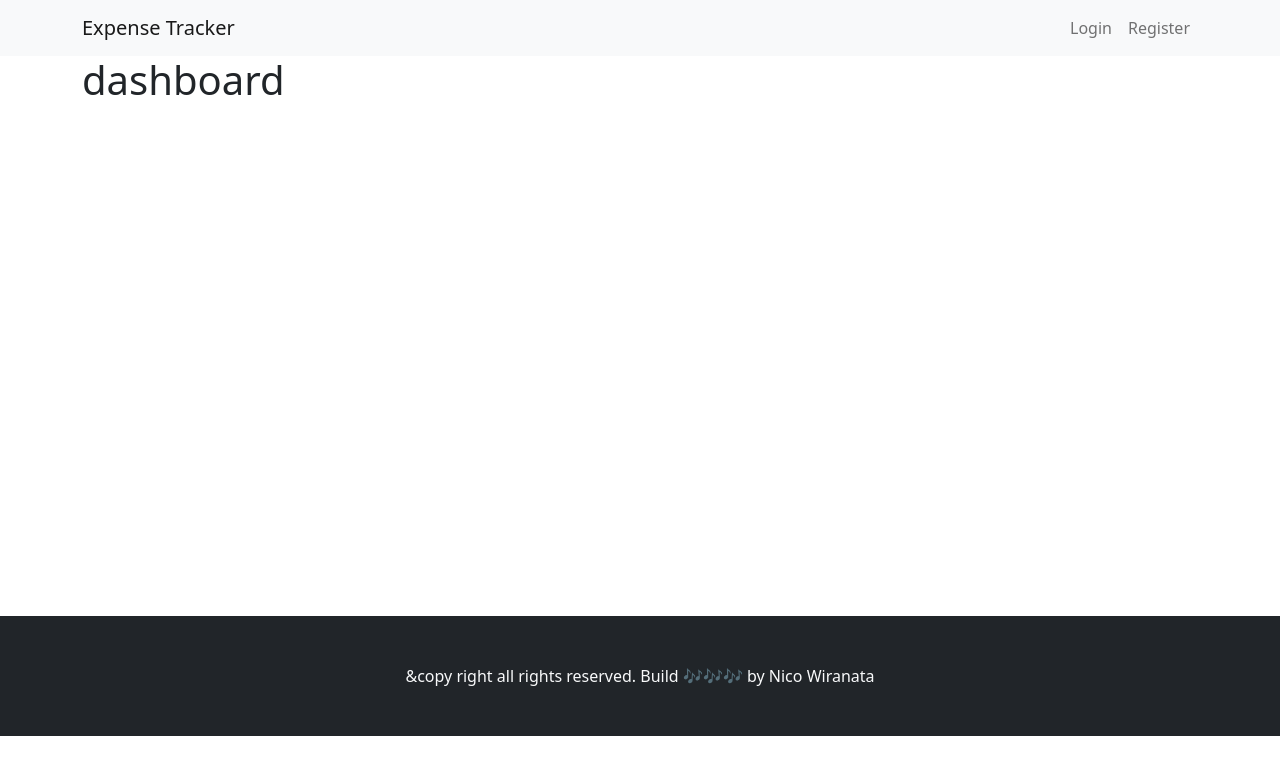
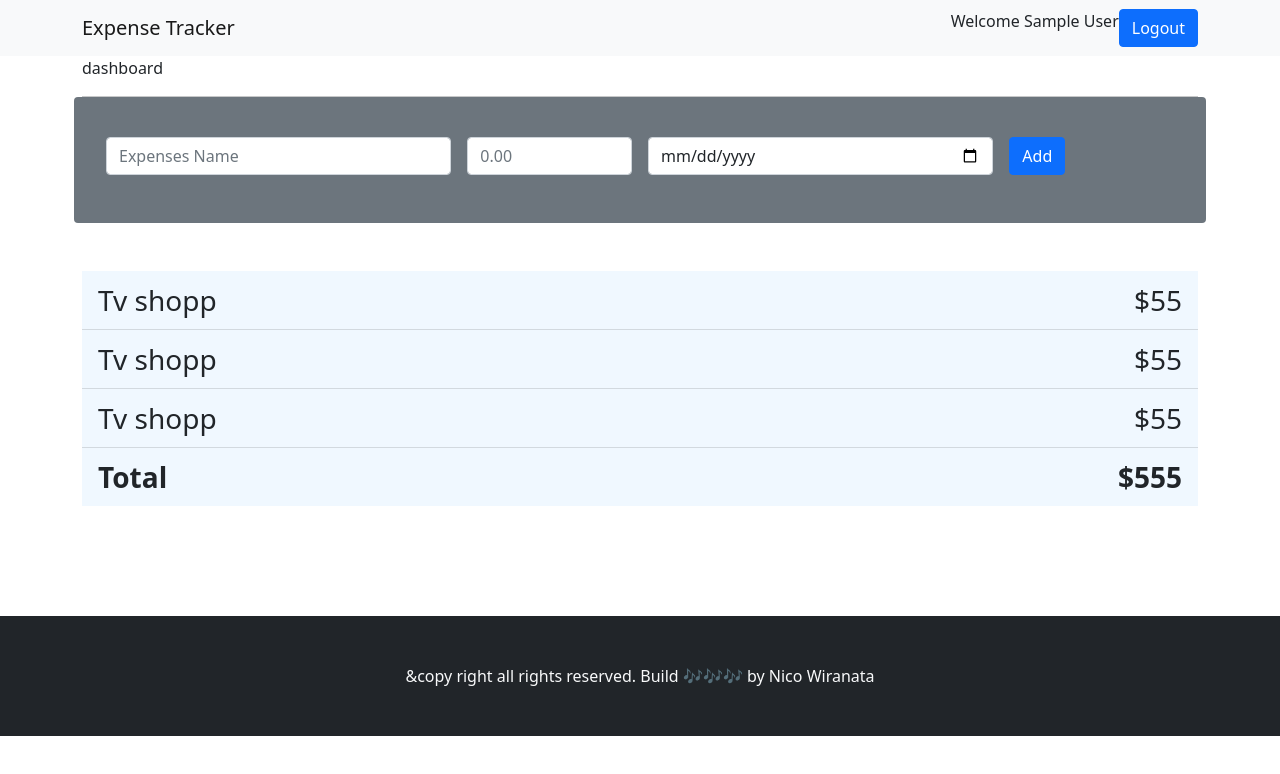
Before and after one commit to NicWirnt/Full-stack-expense-tracker, a React (Create React App) app in the folder front-end-expense-tracker/: page /dashboard in a window 1280 px wide. Shown: the top 774 px of the page. Built offline with nearby package versions, Linux system fonts and the light colour scheme; sample sign-in values are in the browser's storage.

Commit message:
front end basic developed

```diff
--- a/front-end-expense-tracker/src/App.css
+++ b/front-end-expense-tracker/src/App.css
@@ -16,3 +16,13 @@
     border-radius: 10px;
     width: 400px;
 }
+
+.custom-list {
+    background: black;
+}
+
+.list-group .list-group-item{
+    background: aliceblue;
+    display: flex;
+    justify-content: space-between;
+}
--- a/front-end-expense-tracker/src/App.js
+++ b/front-end-expense-tracker/src/App.js
@@ -10,6 +10,7 @@ function App() {
       <BrowserRouter>
         <Routes>
           <Route path="/" element={<LoginPage />}></Route>
+          <Route path="/login" element={<LoginPage />}></Route>
           <Route path="/register" element={<RegisterPage />}></Route>
           <Route path="/dashboard" element={<Dashboard />}></Route>
         </Routes>
--- /dev/null
+++ b/front-end-expense-tracker/src/components/custom-table/CustomTable.js
@@ -0,0 +1,27 @@
+import React from "react";
+import { ListGroup } from "react-bootstrap";
+
+export const CustomTable = () => {
+  return (
+    <div className="mt-5 custom-list fs-3">
+      <ListGroup variant="flush">
+        <ListGroup.Item>
+          <span className="title">Tv shopp</span>
+          <span className="cost">$55</span>
+        </ListGroup.Item>
+        <ListGroup.Item>
+          <span className="title">Tv shopp</span>
+          <span className="cost">$55</span>
+        </ListGroup.Item>
+        <ListGroup.Item>
+          <span className="title">Tv shopp</span>
+          <span className="cost">$55</span>
+        </ListGroup.Item>
+        <ListGroup.Item className="fw-bolder">
+          <span className="title">Total</span>
+          <span className="cost">$555</span>
+        </ListGroup.Item>
+      </ListGroup>
+    </div>
+  );
+};
--- /dev/null
+++ b/front-end-expense-tracker/src/components/expenses-form/ExpensesForm.js
@@ -0,0 +1,39 @@
+import React from "react";
+import { Button, Col, Form, Row } from "react-bootstrap";
+
+export const ExpensesForm = () => {
+  return (
+    <div>
+      <Row className="g-3 bg-secondary p-4 rounded pb-5">
+        <Col md="4">
+          <Form.Control
+            type="text"
+            className="form-control"
+            placeholder="Expenses Name"
+            aria-label="First name"
+          />
+        </Col>
+        <Col md="2">
+          <Form.Control
+            type="number"
+            className="form-control"
+            placeholder="0.00"
+            aria-label="Last name"
+          />
+        </Col>
+        <Col md="4">
+          <Form.Control
+            type="date"
+            className="form-control"
+            aria-label="Last name"
+          />
+        </Col>
+        <Col md="2">
+          <Button variant="primary" type="submit">
+            Add
+          </Button>
+        </Col>
+      </Row>
+    </div>
+  );
+};
--- a/front-end-expense-tracker/src/components/layout/TopNav.js
+++ b/front-end-expense-tracker/src/components/layout/TopNav.js
@@ -1,9 +1,21 @@
-import React from "react";
-import { Container, Nav, Navbar } from "react-bootstrap";
-
+import React, { useEffect, useState } from "react";
+import { Button, Container, Nav, Navbar } from "react-bootstrap";
+import { useNavigate } from "react-router-dom";
 import { LinkContainer } from "react-router-bootstrap";
 
 export const TopNav = () => {
+  const navigate = useNavigate();
+  const [user, setUser] = useState({});
+  useEffect(() => {
+    const userInfo = JSON.parse(sessionStorage.getItem("user"));
+    setUser(userInfo);
+  }, []);
+
+  const handleOnLogout = () => {
+    sessionStorage.removeItem("user");
+    navigate("/");
+  };
+
   return (
     <Navbar bg="light" expand="md">
       <Container>
@@ -11,12 +23,23 @@ export const TopNav = () => {
         <Navbar.Toggle aria-controls="basic-navbar-nav" />
         <Navbar.Collapse id="basic-navbar-nav">
           <Nav className="ms-auto">
-            <LinkContainer to="/">
-              <Nav.Link>Login</Nav.Link>
-            </LinkContainer>
-            <LinkContainer to="/register">
-              <Nav.Link>Register</Nav.Link>
-            </LinkContainer>
+            {user?._id ? (
+              <>
+                Welcome {user.name}{" "}
+                <Button variant="primary" onClick={handleOnLogout}>
+                  Logout
+                </Button>
+              </>
+            ) : (
+              <>
+                <LinkContainer to="/login">
+                  <Nav.Link>Login</Nav.Link>
+                </LinkContainer>
+                <LinkContainer to="/register">
+                  <Nav.Link>Register</Nav.Link>
+                </LinkContainer>
+              </>
+            )}
           </Nav>
         </Navbar.Collapse>
       </Container>
--- a/front-end-expense-tracker/src/components/login/Login.js
+++ b/front-end-expense-tracker/src/components/login/Login.js
@@ -43,7 +43,7 @@ export const Login = () => {
 
         {isLoading && <Spinner animation="border" variant="primary"></Spinner>}
 
-        {error && <Alert variant="danger">{error.message}</Alert>}
+        {error && <Alert variant="danger">{error}</Alert>}
         <Form.Group className="mb-3" controlId="formBasicEmail">
           <Form.Label>Email address</Form.Label>
           <Form.Control ref={emailRef} type="email" placeholder="Enter email" />
--- a/front-end-expense-tracker/src/pages/Dashboard.js
+++ b/front-end-expense-tracker/src/pages/Dashboard.js
@@ -1,5 +1,7 @@
 import React, { useEffect } from "react";
 import { useNavigate } from "react-router-dom";
+import { CustomTable } from "../components/custom-table/CustomTable";
+import { ExpensesForm } from "../components/expenses-form/ExpensesForm";
 import { MainLayout } from "../components/layout/MainLayout";
 
 export const Dashboard = () => {
@@ -7,14 +9,20 @@ export const Dashboard = () => {
 
   useEffect(() => {
     const user = JSON.parse(sessionStorage.getItem("user"));
-    if (!user?.name) {
+    if (!user?._id) {
       navigator("/");
     }
-  }, []);
+  }, [navigator]);
 
   return (
     <MainLayout>
-      <h1>dashboard</h1>
+      <div>dashboard</div>
+
+      <hr />
+
+      <ExpensesForm />
+
+      <CustomTable />
     </MainLayout>
   );
 };
```
